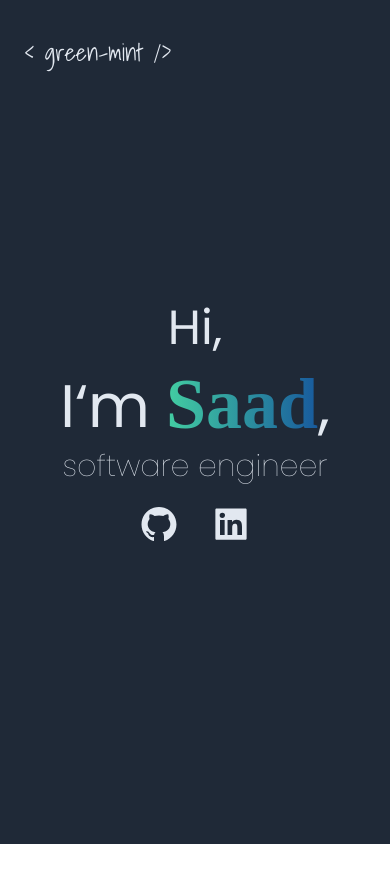
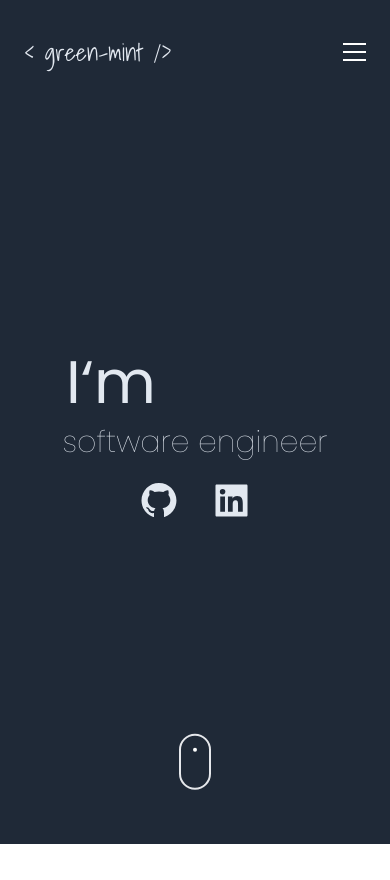
Before and after one commit to green-mint/portfolio, a Next.js app: page / in a window 390 px wide. After the commit the page ends 848 px from the top, so only its background shows below. Built offline with nearby package versions, Linux system fonts and the light colour scheme.

Commit message:
progress

```diff
--- a/components/UI/Header/Header.tsx
+++ b/components/UI/Header/Header.tsx
@@ -1,17 +1,35 @@
-import React from "react";
+import React, { useState } from "react";
 import HeaderItem from "./HeaderItem";
+import { HiMenu } from "react-icons/hi";
+import MobileMenu from "./MobileMenu";
+import { MenuButton } from "./MenuButton";
 
 interface Props {}
 
 const Header: React.FC<Props> = ({}) => {
+  const [showMobileMenu, setShowMobileMenu] = useState(false);
   return (
-    <div className="sm:flex justify-between mt-5 z-10">
-      <a className="font-shadow text-2xl hover:cursor-pointer">{"< green-mint />"}</a>
+    <div className="flex sm:justify-around justify-between mt-5">
+      <a className="font-shadow text-2xl hover:cursor-pointer z-30">
+        {"< green-mint />"}
+      </a>
+      <div className="sm:hidden z-30 mt-2">
+        <MenuButton
+          isOpen={showMobileMenu}
+          onClick={() => setShowMobileMenu(!showMobileMenu)}
+          className="z-30"
+          color="white"
+          strokeWidth={2}
+          height={16}
+          width={23}
+        />
+      </div>
+      <MobileMenu isOpen={showMobileMenu} />
       <div className="sm:flex hidden text-center border-b-2 sm:border-0 mt-1">
         <HeaderItem name="About" />
         <HeaderItem name="Projects" />
-        <HeaderItem name="Resume" />
-        <HeaderItem name="Contact" />
+        <HeaderItem name="Resume" href="https://nustedupk0-my.sharepoint.com/:b:/g/personal/mrehman_bscs20seecs_student_nust_edu_pk/EfRbiBpfGrtCqTrMZmsdfhYBM_GtGW6bSf4dts1iv4y90w?e=YM3bQf" target="_blank"/>
+        <HeaderItem name="Contact" href="mailto:saad.521509@gmail.com"/>
       </div>
     </div>
   );
--- a/components/UI/Header/HeaderItem.tsx
+++ b/components/UI/Header/HeaderItem.tsx
@@ -1,18 +1,27 @@
 import React from "react";
+import { motion } from "framer-motion";
 
 interface Props {
   name: string;
+  href?: string;
+  target?: string;
 }
 
-const HeaderItem: React.FC<Props> = ({ name }) => {
+const HeaderItem: React.FC<Props> = ({ name, href, target }) => {
   return (
-    <div className="mx-5 font-fira font-semibold sm:pt-0 pb-3">
-      <div className="">
-        <p className="hover:text-transparent hover:bg-clip-text hover:bg-gradient-to-r hover:from-er-green hover:to-er-blue hover:underline-offset-2 hover:cursor-pointer">
-          {name}
-        </p>
-      </div>
-    </div>
+    <a href={href} target={target} rel={target? "noreferrer": ""}>
+      <motion.div
+        whileHover={{
+          scale: 1.2,
+        }}
+        className="mx-5 font-fira font-semibold sm:pt-0 pb-3">
+        <div className="">
+          <p className="text-xl sm:text-base hover:text-transparent hover:bg-clip-text hover:bg-gradient-to-r hover:from-er-green hover:to-er-blue hover:underline-offset-2 hover:cursor-pointer">
+            {name}
+          </p>
+        </div>
+      </motion.div>
+    </a>
   );
 };
 
--- /dev/null
+++ b/components/UI/Header/MenuButton.jsx
@@ -0,0 +1,99 @@
+import React from "react";
+import { motion, Transition, SVGMotionProps } from "framer-motion";
+
+// interface Props extends SVGMotionProps<Props> {
+//   isOpen?: boolean;
+//   color?: string;
+//   strokeWidth?: string | number;
+//   transition?: Transition;
+//   lineProps?: any;
+// }
+
+const MenuButton = ({
+  isOpen = false,
+  width = 24,
+  height = 24,
+  strokeWidth = 1,
+  color = "#000",
+  transition = null,
+  lineProps = null,
+  ...props
+}) => {
+  const variant = isOpen ? "opened" : "closed";
+  const top = {
+    closed: {
+      rotate: 0,
+      translateY: 0,
+    },
+    opened: {
+      rotate: 45,
+      translateY: 2,
+    },
+  };
+  const center = {
+    closed: {
+      opacity: 1,
+    },
+    opened: {
+      opacity: 0,
+    },
+  };
+  const bottom = {
+    closed: {
+      rotate: 0,
+      translateY: 0,
+    },
+    opened: {
+      rotate: -45,
+      translateY: -2,
+    },
+  };
+  lineProps = {
+    stroke: color,
+    strokeWidth: strokeWidth,
+    vectorEffect: "non-scaling-stroke",
+    initial: "closed",
+    animate: variant,
+    transition,
+    ...lineProps,
+  };
+  const unitHeight = 4;
+  const unitWidth = (unitHeight * (width)) / (height );
+
+  return (
+    <motion.svg
+      viewBox={`0 0 ${unitWidth} ${unitHeight}`}
+      overflow="visible"
+      preserveAspectRatio="none"
+      width={width}
+      height={height}
+      {...props}>
+      <motion.line
+        x1="0"
+        x2={unitWidth}
+        y1="0"
+        y2="0"
+        variants={top}
+        {...lineProps}
+      />
+      <motion.line
+        x1="0"
+        x2={unitWidth}
+        y1="2"
+        y2="2"
+        variants={center}
+        {...lineProps}
+      />
+      <motion.line
+        x1="0"
+        x2={unitWidth}
+        y1="4"
+        y2="4"
+        variants={bottom}
+        {...lineProps}
+      />
+    </motion.svg>
+  );
+};
+
+export { MenuButton };
--- /dev/null
+++ b/components/UI/Header/MobileMenu.jsx
@@ -0,0 +1,30 @@
+import React from 'react';
+import { motion } from 'framer-motion';
+import HeaderItem from './HeaderItem';
+
+const variants = {
+  open: { opacity: 1, x: 0 },
+  closed: { opacity: 0, x: "100%" },
+}
+
+function MobileMenu({ isOpen }) {
+  return (
+    <motion.nav
+      animate={isOpen ? "open" : "closed"}
+      variants={variants}
+      transition={{ duration: 0.8, ease: [0.04, 0.62, 0.23, 0.98] }}
+      className="fixed w-full h-full bg-opacity-90 bg-black inset-0 z-10 flex flex-col items-center"
+    >
+      <div>
+        <div className="flex flex-col text-center mt-32 items-center">
+          <HeaderItem name='About' />
+          <HeaderItem name='Projects' />
+          <HeaderItem name='Resume' href='https://nustedupk0-my.sharepoint.com/:b:/g/personal/mrehman_bscs20seecs_student_nust_edu_pk/EfRbiBpfGrtCqTrMZmsdfhYBM_GtGW6bSf4dts1iv4y90w?e=YM3bQf' target="_blank"/>
+          <HeaderItem name='Contact' href='mailto:saad.521509@gmail.com'/>
+        </div>
+      </div>
+    </motion.nav>
+  )
+}
+
+export default MobileMenu;
--- a/components/UI/Name.tsx
+++ b/components/UI/Name.tsx
@@ -1,27 +1,35 @@
 import React from "react";
+import { motion } from "framer-motion";
 import { AiFillGithub, AiFillLinkedin } from "react-icons/ai";
-
+import NameLetter from "./NameLetter";
 interface Props {}
 
 const Name: React.FC<Props> = ({}) => {
   return (
     <div className="text-center">
-      <p className="font-pop sm:text-6xl text-5xl">Hi,</p>
       <div className="flex mt-4 justify-center">
-        <p className="font-pop sm:text-8xl text-6xl sm:mt-5 mt-2">I&lsquo;m&nbsp; </p>
-        <div className="w-min font-fira">
-          <p className="font-extrabold text-transparent min-w-min sm:text-9xl text-7xl bg-clip-text bg-gradient-to-r from-er-green to-er-blue">
-            Saad
+        <p className="font-pop sm:text-8xl text-6xl sm:mt-5 mt-2">
+          I&lsquo;m&nbsp;{" "}
+        </p>
+        <motion.div className="w-min font-fira">
+          <p className="z-10 flex font-extrabold text-transparent min-w-min sm:text-9xl text-7xl bg-clip-text bg-gradient-to-r from-er-green to-er-blue">
+            <NameLetter letter="S" delay={0} />
+            <NameLetter letter="a" delay={0.5} />
+            <NameLetter letter="a" delay={1} />
+            <NameLetter letter="d" delay={1.5} />
           </p>
-        </div>
-        <p className="font-pop sm:text-8xl text-6xl sm:mt-5 mt-2">,</p>
+        </motion.div>
       </div>
       <p className="font-pop font-thin sm:text-5xl text-3xl mt-2">
         software engineer
       </p>
       <div className="flex justify-center p-5">
-        <AiFillGithub size={40} className="mx-4" />
-        <AiFillLinkedin size={40} className="mx-4" />
+        <a target="_blank" href="https://github.com/green-mint/" rel="noreferrer">
+          <AiFillGithub size={40} className="mx-4 hover:cursor-pointer" />
+        </a>
+        <a href="https://www.linkedin.com/in/muhammad-saad-ur-rehman-0945a91b0/" rel="noreferrer">
+          <AiFillLinkedin size={41} className="mx-4 hover:cursor-pointer" />
+        </a>
       </div>
     </div>
   );
--- /dev/null
+++ b/components/UI/NameLetter.jsx
@@ -0,0 +1,17 @@
+import React from "react";
+import { motion } from "framer-motion";
+
+function NameLetter({ letter, delay }) {
+  return (
+    <motion.div
+      animate={{
+        y: [0, -5, 0, -5, 0],
+      }}
+      transition={{ repeat: Infinity, duration: 3, delay: delay }}
+      >
+      {letter}
+    </motion.div>
+  );
+}
+
+export default NameLetter;
--- /dev/null
+++ b/components/UI/ScrollIcon.jsx
@@ -0,0 +1,24 @@
+import React from 'react';
+import { motion } from 'framer-motion';
+
+function ScrollIcon() {
+  return (
+    <motion.div
+    animate={{
+      y: [0, 12, 0, 12, 0],
+    }}
+    transition={{ repeat: Infinity, duration: 3, delay: 0 }}
+    className='w-8 h-14 border-2 rounded-2xl flex justify-center'>
+      <motion.div
+      // animate={{
+      //   y: [20, 0, 20, 0, 20],
+      //   opacity: [1, 0.5, 1, 0.5, 1],
+      // }}
+      // transition={{ repeat: Infinity, duration: 3, delay: 0 }}
+      className='w-1 h-1 bg-white mt-3 rounded-md'>
+      </motion.div>
+    </motion.div>
+  );
+}
+
+export default ScrollIcon;
--- a/components/layout/Root.tsx
+++ b/components/layout/Root.tsx
@@ -4,7 +4,7 @@ interface Props {}
 
 const Root:React.FC<Props> = ({ children }) => {
   return (
-    <div className="m-0 p-4 px-6 lg:px-10 xl:px-16 text-slate-200 h-screen bg-gray-800">
+    <div className="m-0 p-4 px-6 lg:px-10 xl:px-16 text-slate-200 h-screen bg-gray-800 relative">
       {children}
     </div>
   );
--- a/package.json
+++ b/package.json
@@ -8,6 +8,7 @@
     "lint": "next lint"
   },
   "dependencies": {
+    "framer-motion": "^6.2.4",
     "next": "12.0.8",
     "react": "17.0.2",
     "react-dom": "17.0.2",
--- a/pages/index.tsx
+++ b/pages/index.tsx
@@ -2,9 +2,7 @@ import Head from "next/head";
 import Root from "../components/layout/Root";
 import Header from "../components/UI/Header/Header";
 import Name from "../components/UI/Name";
-import styles from "../styles/Home.module.css";
-import Image from "next/image";
-import cursor from "../public/scroll.png";
+import ScrollIcon from "../components/UI/ScrollIcon";
 
 export default function Home() {
   return (
@@ -18,16 +16,15 @@ export default function Home() {
           />
           <link rel="icon" href="/favicon.ico" />
         </Head>
-        <div className="h-full">
+        <div className="h-full overflow-clip">
           <Header />
 
-          <div className="sm:p-8 h-full flex items-center justify-center">
-            <div className="relative bottom-10">
-              <Name />
-            </div>
+          <div className="sm:px-8 pb-20 h-full overflow-clip flex flex-col items-center justify-center">
+            <Name />
           </div>
-          {/* <Image src={cursor} /> */}
-
+          <div className="absolute bottom-16 w-full flex justify-center left-0">
+            <ScrollIcon />
+          </div>
         </div>
       </Root>
     </>
--- a/tsconfig.json
+++ b/tsconfig.json
@@ -23,7 +23,7 @@
     "next-env.d.ts",
     "**/*.ts",
     "**/*.tsx"
-  ],
+, "components/UI/Header/MenuButton.jsx"  ],
   "exclude": [
     "node_modules"
   ]
```
Also changed, not shown: components/UI/Header/Toggle.jsx (added), 1 other file (tests, documents, lock files or other folders).
